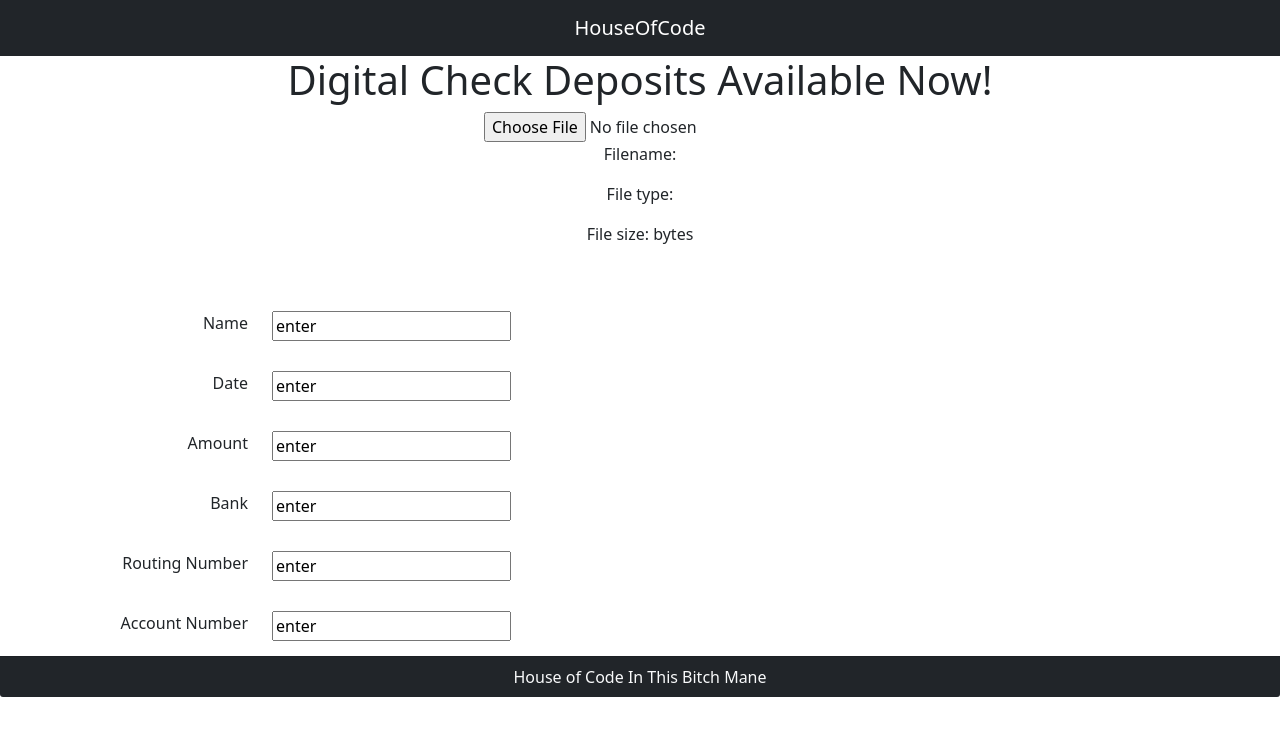
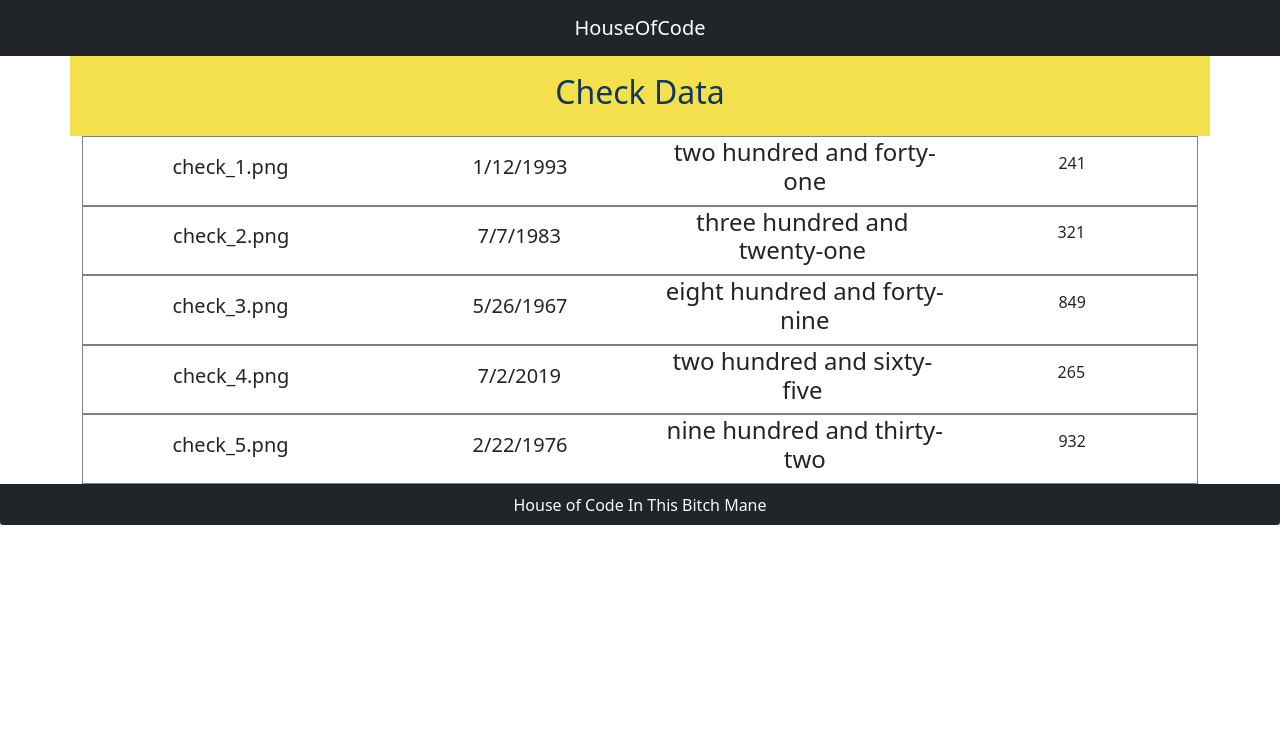
Before and after one commit to WesbertEdouard/ImageApp, a React (Create React App) app: page / in a window 1280 px wide. Shown: the top 736 px of the page. Built offline with nearby package versions, Linux system fonts and the light colour scheme.

Commit message:
Loading JSON Data into React-App

```diff
--- a/package.json
+++ b/package.json
@@ -10,6 +10,7 @@
     "@testing-library/react": "^11.2.3",
     "@testing-library/user-event": "^12.6.2",
     "bootstrap": "^5.0.0-beta1",
+    "formik": "^2.2.6",
     "js-regex": "^1.0.2",
     "mdbreact": "^5.0.1",
     "react": "^17.0.1",
--- a/src/App.css
+++ b/src/App.css
@@ -61,3 +61,30 @@ img {
   height: auto;
   max-width: 580px;
 }
+
+.stock-container {
+  padding-left: 3em;
+  padding-right: 3em;
+  margin-top: 3em;
+}
+
+.header {
+  background-color: #f4e04d;
+  min-height: 10vh;
+  display: flex;
+  flex-direction: column;
+  align-items: center;
+  justify-content: center;
+  font-size: calc(10px + 2vmin);
+  color: #10375c;
+}
+
+table {
+  display: flex;
+  justify-content: center;
+  border: 1px solid gray;
+}
+td {
+  border: 1px solid gray;
+  width: 30em;
+}
--- a/src/App.js
+++ b/src/App.js
@@ -1,37 +1,50 @@
 import './App.css';
-import React, {Component} from 'react';
-import {Button} from 'react-bootstrap/';
+import React, {Component, useState} from 'react';
+import {Button, Container, Row, Col} from 'react-bootstrap/';
 import FileUpload from "./Components/imgUploadComp.jsx";
 import Value from "./Components/input.jsx";
 import NavbarComp from "./Components/navbar-component.jsx";
 import FooterComp from "./Components/footer.jsx";
+import { Form, TextField, SelectField, SubmitButton } from './Components/FormElements.jsx';
+import {Check} from "./Checks.js";
+import { checkData } from "./data1.js";
 
-class App extends Component {
-  state = {
-    labels: [
-      {label: 'Fill in text'}
-    ]
+function App() {
+
+  const [formData, setFormData] = useState({
+    name: "",
+    email: "",
+    role: ""
+  });
+
+  const onSubmit = (values, { setSubmitting, resetForm, setStatus }) => {
+    console.log(values);
+    setSubmitting(false);
   }
 
-  render(){
     return (
       <div className="App">
-      <NavbarComp/>
-      <h1>Digital Check Deposits Available Now!</h1>
-      <FileUpload/>
-      <div className="fields">
-        <Value label={this.label="Name"}/>
-        <Value label={this.label="Date"}/>
-        <Value label={this.label="Amount"}/>
-        <Value label={this.label="Bank"}/>
-        <Value label={this.label="Routing Number"}/>
-        <Value label={this.label="Account Number"}/>
-      </div>
-      <FooterComp/>
+        <NavbarComp/>
+            <Container>
+              <Row>
+                <Check/>
+              </Row>
+            </Container>
+        <FooterComp/>
       </div>
 
     );
   }
-}
 
-export default App;
+  export default App;
+
+  /* <h1>Digital Check Deposits Available Now!</h1>
+  <FileUpload/>
+  <div className="fields">
+    <Value label={this.label="Name"}/>
+    <Value label={this.label="Date"}/>
+    <Value label={this.label="Amount"}/>
+    <Value label={this.label="Bank"}/>
+    <Value label={this.label="Routing Number"}/>
+    <Value label={this.label="Account Number"}/>
+  </div> */
--- /dev/null
+++ b/src/Checks.js
@@ -0,0 +1,57 @@
+import React from "react";
+import "./App.css";
+import { checkData } from "./data1";
+
+export const Check = () => {
+  return (
+    <>
+      <HomePageHeader />
+      <div className="stock-container">
+        {checkData.map((data, key) => {
+          return (
+            <div key={key}>
+            <Image key={key}
+                Name={data.Name}
+                Date={data.Date}
+                WordAmount={data.WordAmount}
+                NumberAmount={data.NumberAmount}
+              />
+            </div>
+          );
+        })}
+      </div>
+    </>
+  );
+};
+
+const HomePageHeader = () => {
+    return (
+      <header className="header">
+        <h2>Check Data</h2>
+      </header>
+    );
+  };
+
+const Image = ({ Name, Date, WordAmount, NumberAmount }) => {
+if (!Name) return <div />;
+return (
+    <table>
+    <tbody>
+        <tr>
+        <td>
+            <h5>{Name}</h5>
+        </td>
+        <td>
+            <h5>{Date}</h5>
+        </td>
+        <td>
+            <h4>{WordAmount}</h4>
+        </td>
+        <td>
+            <p>{NumberAmount}</p>
+        </td>
+        </tr>
+    </tbody>
+    </table>
+);
+};
--- /dev/null
+++ b/src/Components/FormElements.jsx
@@ -0,0 +1,68 @@
+// FormElements.jsx
+
+import React from 'react';
+import {
+    Formik,
+    Form as FormikForm,
+    Field,
+    ErrorMessage,
+    useFormikContext,
+    useField,
+    useFormik
+} from 'formik';
+
+export function Form(props) {
+    return (
+        <Formik
+            {...props}
+        >
+            <FormikForm className="needs-validation" novalidate="">
+                {props.children}
+            </FormikForm>
+        </Formik>)
+}
+
+export function TextField(props) {
+    const { name, label, placeholder, ...rest } = props
+    return (
+        <>
+            {label && <label for={name}>{label}</label>}
+            <Field
+                className="form-control"
+                type="text"
+                name={name}
+                id={name}
+                placeholder={placeholder || ""}
+                {...rest}
+            />
+            <ErrorMessage name={name} render={msg => <div style={{ color: 'red' }} >{msg}</div>} />
+        </>
+    )
+}
+
+export function SelectField(props) {
+    const { name, label, options } = props
+    return (
+        <>
+            {label && <label for={name}>{label}</label>}
+            <Field
+                as="select"
+                id={name}
+                name={name}
+            >
+                <option value="" >Choose...</option>
+                {options.map((optn, index) => <option value={optn.value} label={optn.label || optn.value} />)}
+            </Field>
+            <ErrorMessage name={name} render={msg => <div style={{ color: 'red' }} >{msg}</div>} />
+        </>
+    )
+}
+
+export function SubmitButton(props){
+    const { title, ...rest } = props;
+    const { isSubmitting } = useFormikContext();
+
+    return (
+        <button type="submit" {...rest} disabled={isSubmitting}>{title}</button>
+    )
+}
--- /dev/null
+++ b/src/data1.js
@@ -0,0 +1,32 @@
+export const checkData = [
+     {
+        Name: "check_1.png",
+        Date: "1/12/1993",
+        WordAmount: "two hundred and forty-one",
+        NumberAmount: "241"
+    },
+     {
+        Name: "check_2.png",
+        Date: "7/7/1983",
+        WordAmount: "three hundred and twenty-one",
+        NumberAmount: "321"
+    },
+     {
+        Name: "check_3.png",
+        Date: "5/26/1967",
+        WordAmount: "eight hundred and forty-nine",
+        NumberAmount: "849"
+    },
+     {
+        Name: "check_4.png",
+        Date: "7/2/2019",
+        WordAmount: "two hundred and sixty-five",
+        NumberAmount: "265"
+    },
+     {
+        Name: "check_5.png",
+        Date: "2/22/1976",
+        WordAmount: "nine hundred and thirty-two",
+        NumberAmount: "932"
+    },
+];
```
Also changed, not shown: 2 other files (tests, documents, lock files or other folders).
